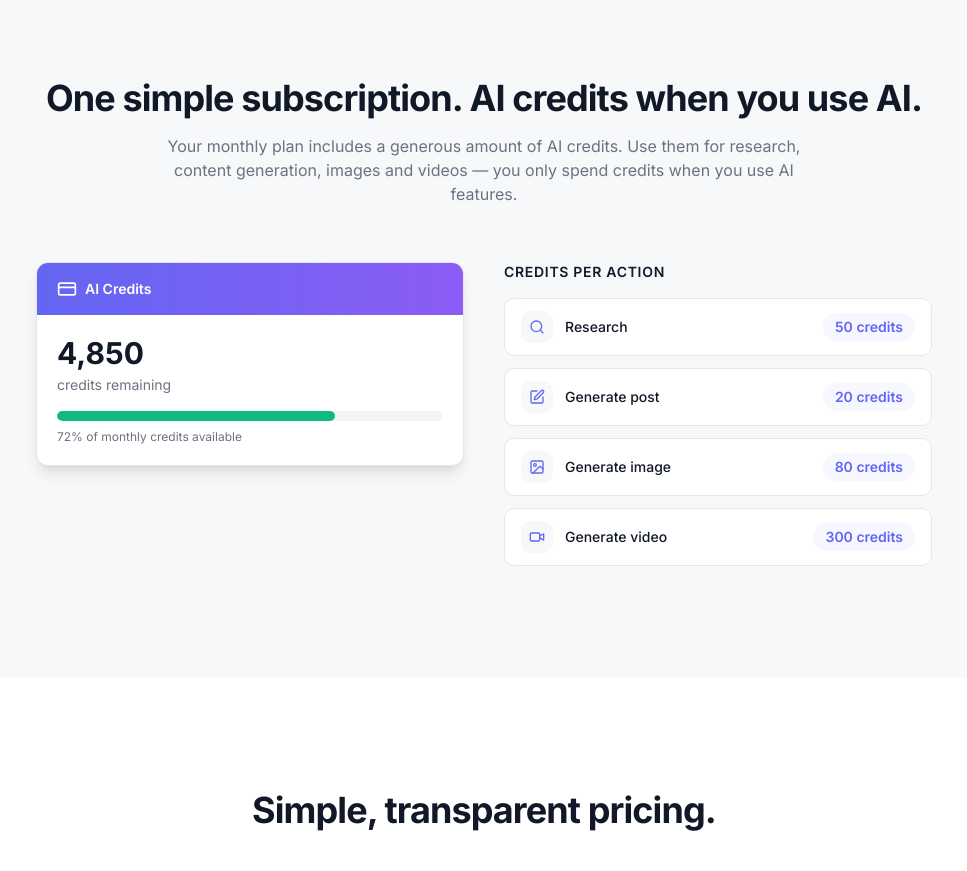
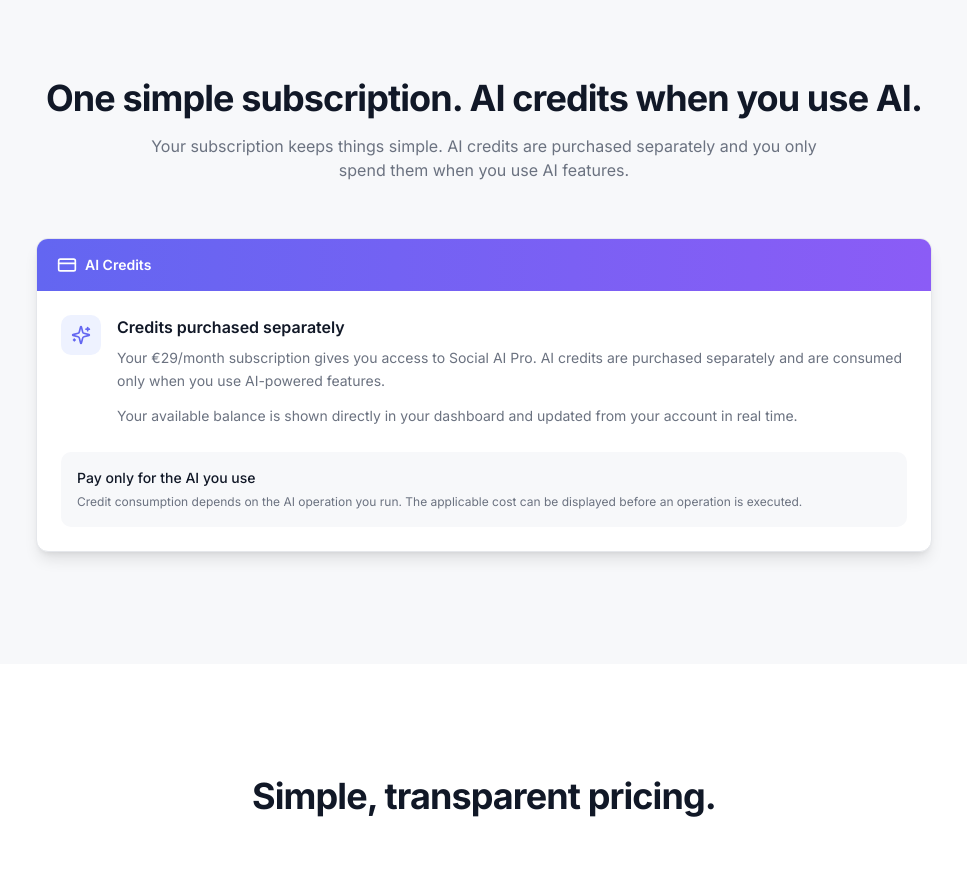
Before and after one commit to scaratigiannantonio-ops/social-ai-pro, a Next.js app: page / in a window 1280 px wide. Shown: the part 5540-6411 px from the top of the page, without its empty margins (156-1123 px from the left). Built offline with nearby package versions, Linux system fonts and the light colour scheme; no server answers.

Commit message:
Refactor credits section with updated subscription info
Updated credits section to reflect changes in subscription model and credit usage. Replaced icons and adjusted text for clarity.

```diff
--- a/components/landing/credits.tsx
+++ b/components/landing/credits.tsx
@@ -1,14 +1,7 @@
 'use client'
 
 import { FadeIn, SlideIn } from '@/components/ui/animate'
-import { CreditCard, Search, Edit, ImageIcon, Video } from 'lucide-react'
-
-const creditItems = [
-  { icon: Search, label: 'Research', credits: 50 },
-  { icon: Edit, label: 'Generate post', credits: 20 },
-  { icon: ImageIcon, label: 'Generate image', credits: 80 },
-  { icon: Video, label: 'Generate video', credits: 300 },
-]
+import { CreditCard, Sparkles } from 'lucide-react'
 
 export default function Credits() {
   return (
@@ -18,49 +11,61 @@
           <h2 className="text-3xl md:text-4xl font-bold text-[#111827] text-center tracking-tight mb-4">
             One simple subscription. AI credits when you use AI.
           </h2>
+
           <p className="text-center text-[#6B7280] max-w-2xl mx-auto mb-14">
-            Your monthly plan includes a generous amount of AI credits. Use them for research, content generation, images and videos — you only spend credits when you use AI features.
+            Your subscription keeps things simple. AI credits are purchased
+            separately and you only spend them when you use AI features.
           </p>
         </FadeIn>
 
-        <div className="grid lg:grid-cols-2 gap-10 items-start max-w-4xl mx-auto">
-          {/* Left — Credits wallet card */}
+        <div className="max-w-4xl mx-auto">
           <SlideIn from="left">
             <div className="bg-white rounded-xl border border-[#E5E7EB] shadow-lg overflow-hidden">
               <div className="bg-gradient-to-r from-[#6366F1] to-[#8B5CF6] px-5 py-4">
                 <div className="flex items-center gap-2">
                   <CreditCard className="w-5 h-5 text-white" />
-                  <span className="text-sm font-semibold text-white">AI Credits</span>
+                  <span className="text-sm font-semibold text-white">
+                    AI Credits
+                  </span>
                 </div>
               </div>
-              <div className="p-5">
-                <p className="text-3xl font-bold text-[#111827] mb-1">4,850</p>
-                <p className="text-sm text-[#6B7280] mb-4">credits remaining</p>
-                <div className="h-2.5 bg-gray-100 rounded-full overflow-hidden">
-                  <div className="h-full w-[72%] bg-[#10B981] rounded-full transition-all" />
+
+              <div className="p-6">
+                <div className="flex items-start gap-4">
+                  <div className="w-10 h-10 rounded-lg bg-[#EEF2FF] flex items-center justify-center shrink-0">
+                    <Sparkles className="w-5 h-5 text-[#6366F1]" />
+                  </div>
+
+                  <div>
+                    <p className="text-base font-semibold text-[#111827]">
+                      Credits purchased separately
+                    </p>
+
+                    <p className="mt-2 text-sm leading-relaxed text-[#6B7280]">
+                      Your €29/month subscription gives you access to Social AI
+                      Pro. AI credits are purchased separately and are consumed
+                      only when you use AI-powered features.
+                    </p>
+
+                    <p className="mt-3 text-sm leading-relaxed text-[#6B7280]">
+                      Your available balance is shown directly in your dashboard
+                      and updated from your account in real time.
+                    </p>
+                  </div>
                 </div>
-                <p className="text-xs text-[#6B7280] mt-2">72% of monthly credits available</p>
+
+                <div className="mt-6 rounded-lg bg-[#F7F8FA] px-4 py-4">
+                  <p className="text-sm font-medium text-[#111827]">
+                    Pay only for the AI you use
+                  </p>
+
+                  <p className="mt-1 text-xs leading-relaxed text-[#6B7280]">
+                    Credit consumption depends on the AI operation you run.
+                    The applicable cost can be displayed before an operation is
+                    executed.
+                  </p>
+                </div>
               </div>
-            </div>
-          </SlideIn>
-
-          {/* Right — Credits consumption */}
-          <SlideIn from="right">
-            <div className="space-y-3">
-              <p className="text-sm font-semibold text-[#111827] uppercase tracking-wider mb-4">Credits per action</p>
-              {creditItems.map((item, i) => (
-                <div key={i} className="flex items-center justify-between bg-white rounded-lg px-4 py-3 border border-[#E5E7EB]">
-                  <div className="flex items-center gap-3">
-                    <div className="w-8 h-8 rounded-lg bg-[#F7F8FA] flex items-center justify-center">
-                      <item.icon className="w-4 h-4 text-[#6366F1]" />
-                    </div>
-                    <span className="text-sm text-[#111827] font-medium">{item.label}</span>
-                  </div>
-                  <span className="text-sm font-semibold text-[#6366F1] bg-[#6366F1]/5 px-3 py-1 rounded-full">
-                    {item.credits} credits
-                  </span>
-                </div>
-              ))}
             </div>
           </SlideIn>
         </div>
```
